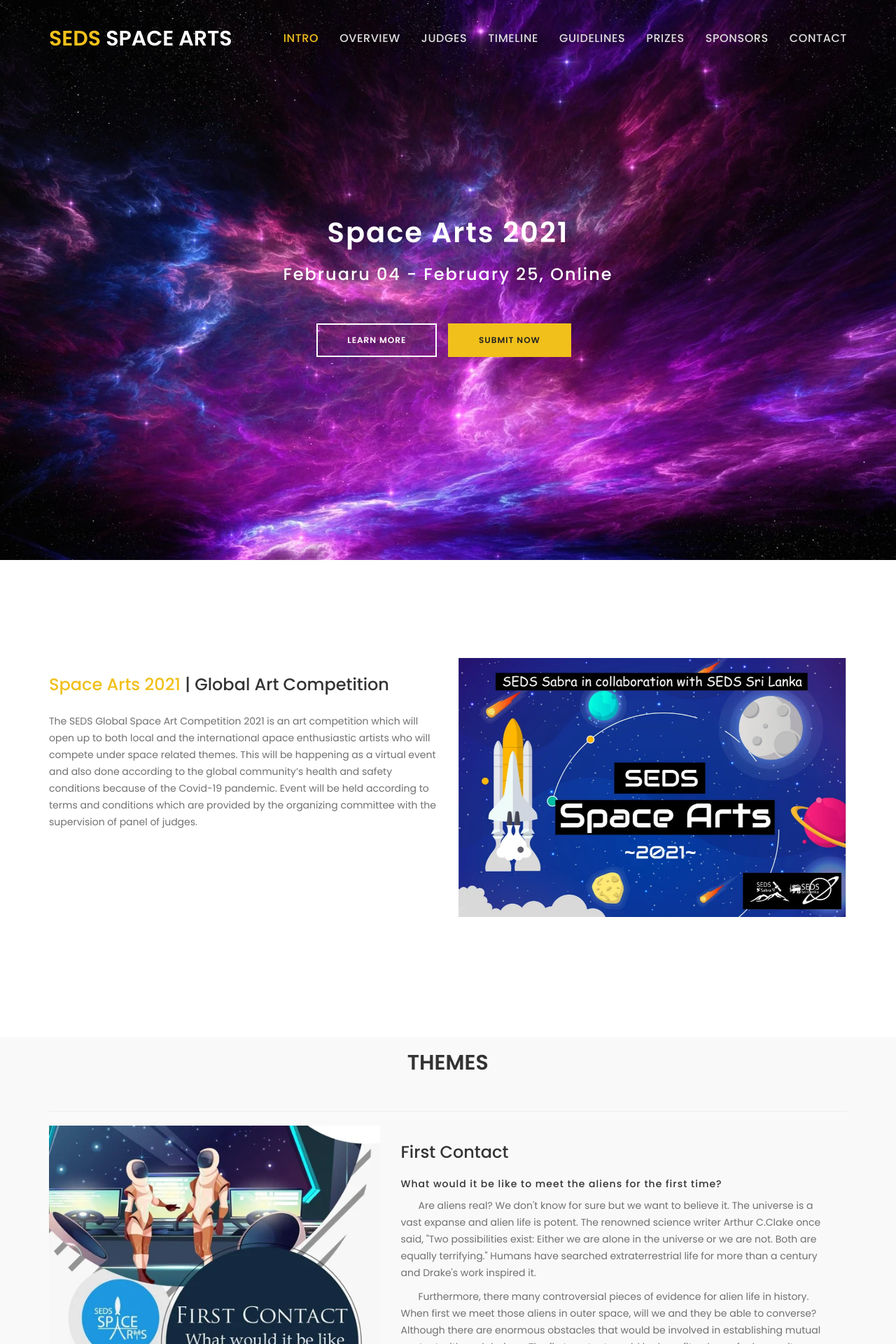
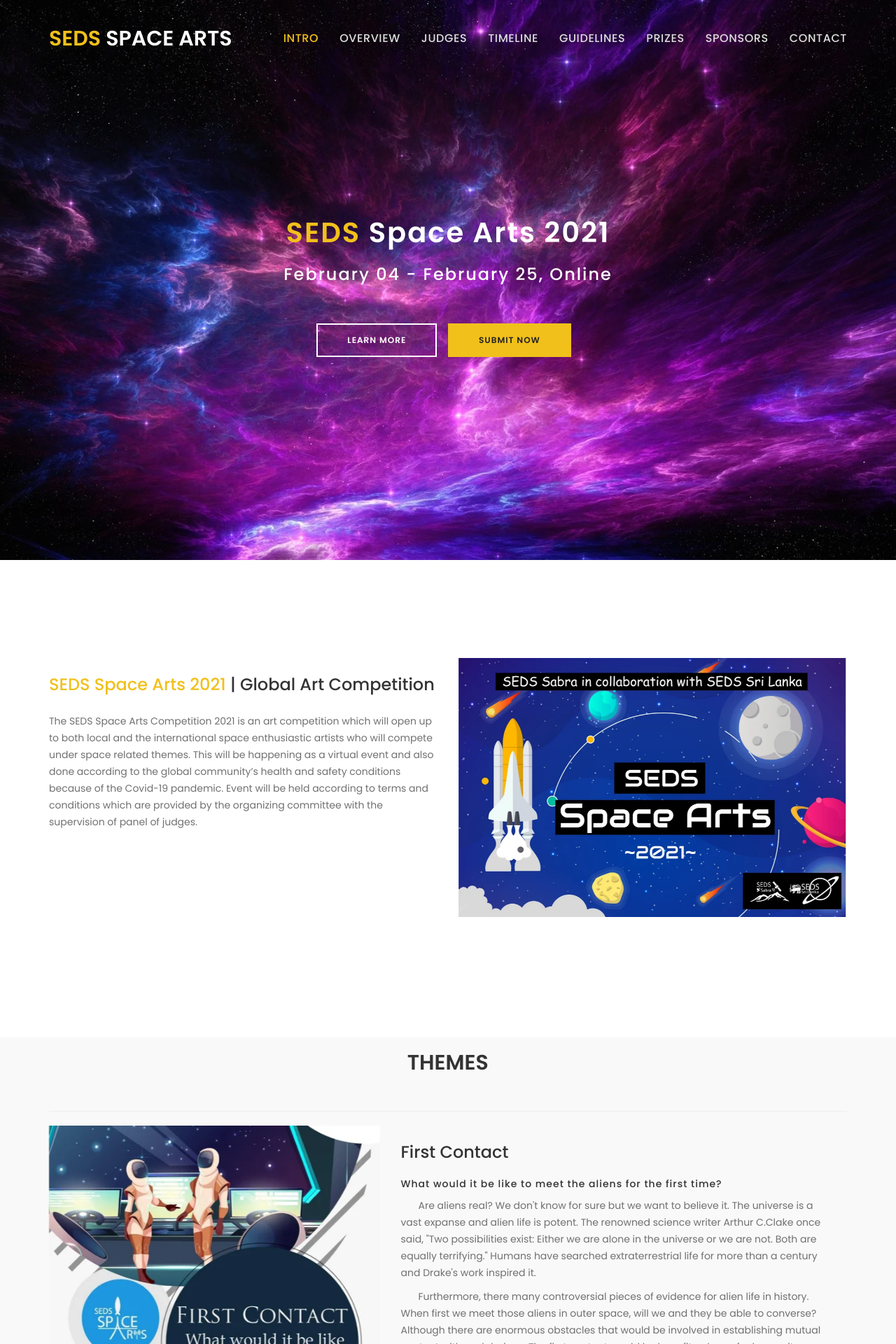
Before and after one commit to ThiwankaShan/SEDS-Space-Art-2021, a PHP site: page /public/index.html in a window 1280 px wide. Shown: the top 1920 px of the page at 70% size. Run offline with PHP 8.4, Linux system fonts and the light colour scheme; some libraries are stand-ins or nearby versions.

Commit message:
prizes section changes, image changes, fine tunes

```diff
--- a/public/css/form.css
+++ b/public/css/form.css
@@ -102,7 +102,7 @@ h2 {
 	color: rgb(0,0,0);
 	width: 100%;
 	margin: 30px auto 0 auto;
-	padding: 0 30px 30px 30px;
+	padding: 0 10px 10px 10px;
 }
 .templatemo-contact-form-1 h1, .templatemo-contact-form-1 p { color: #222; }
 .templatemo-contact-form-1 a {
--- a/public/css/style.css
+++ b/public/css/style.css
@@ -765,10 +765,11 @@ ul.timeline > li > .timeline-panel:after {
 #venue {
     text-align: center;
     background: url('../images/venue-bg.webp') 50% 0 repeat-y fixed;
-    background-size: cover;
+    background-size: contain;
     background-position: center center;
     padding-top: 7rem;
     padding-bottom: 7rem;
+
 }
 
 #venue p {
--- a/public/index.html
+++ b/public/index.html
@@ -81,8 +81,9 @@
 			<div class="row">
 
 				<div class="col-md-12 col-sm-12">
-					<h1 class="wow fadeInUp" data-wow-delay="1.2s">Space Arts 2021</h1>
-					<h3 class="wow bounceIn" data-wow-delay="0.7s">Februaru 04 - February 25, Online</h3>
+					<h1 class="wow fadeInUp" data-wow-delay="1.2s"><span class="highlight">SEDS</span> Space Arts 2021
+					</h1>
+					<h3 class="wow bounceIn" data-wow-delay="0.7s">February 04 - February 25, Online</h3>
 					<a href="#overview" class="btn btn-lg btn-default smoothScroll wow fadeInUp hidden-xs"
 						data-wow-delay="1.8s">LEARN MORE</a>
 					<a href="form.html" class="btn btn-lg btn-danger smoothScroll wow fadeInUp"
@@ -103,9 +104,9 @@
 			<div class="row">
 
 				<div class="wow fadeInUp col-md-6 col-sm-6" data-wow-delay="0.4s">
-					<h3> <span class="highlight">Space Arts 2021 </span>| Global Art Competition</h3>
-					<p>The SEDS Global Space Art Competition 2021 is an art competition which will open up to both local
-						and the international apace enthusiastic artists who will compete under space related themes.
+					<h3> <span class="highlight">SEDS Space Arts 2021 </span>| Global Art Competition</h3>
+					<p>The SEDS Space Arts Competition 2021 is an art competition which will open up to both local
+						and the international space enthusiastic artists who will compete under space related themes.
 						This will be happening as a virtual event and also done according to the global community’s
 						health and safety conditions because of the Covid-19 pandemic. Event will be held according to
 						terms and conditions which are provided by the organizing committee with the supervision of
@@ -138,10 +139,10 @@
 						<div class="content second-content">
 							<hr>
 							<div class="row">
-								<div class="col-md-5 left-image">
+								<div class="col-md-5 left-image wow fadeInLeft" data-wow-delay="0.7s">
 									<img src="images/first contact.webp">
 								</div>
-								<div class="col-md-7">
+								<div class="col-md-7 wow fadeInUp" data-wow-delay="1.0s">
 									<div class="right-about-text">
 										<h3>First Contact</h3>
 										<h5>What would it be like to meet the aliens for the first time?</h5>
@@ -165,11 +166,11 @@
 							<hr>
 							<div class="row">
 
-								<div class="col-md-5 col-md-push-7">
+								<div class="col-md-5 col-md-push-7 wow fadeInRight" data-wow-delay="0.7s">
 									<img src="images/the next stop.webp">
 								</div>
 
-								<div class="col-md-7 col-md-pull-5">
+								<div class="col-md-7 col-md-pull-5 wow fadeInUp" data-wow-delay="1.0s">
 									<div class="left-about-text">
 										<h3>The Next Stop </h3>
 										<h5>What is the future of space travel going to look like?</h5>
@@ -195,11 +196,11 @@
 							</div>
 							<hr>
 							<div class="row">
-								<div class="col-md-5 left-image">
+								<div class="col-md-5 left-image wow fadeInLeft" data-wow-delay="0.7s">
 									<img src="images/cosomos.webp">
 								</div>
 								<div class="col-md-7">
-									<div class="right-about-text">
+									<div class="right-about-text wow fadeInUp" data-wow-delay="1.0s">
 										<h4>Cosmos 2222 </h4>
 										<h5>What the future civilization could look like ?</h5>
 										<p> While the future cannot be predicted with certainty, present understanding
@@ -321,7 +322,7 @@
 							<div id="collapseThree" class="panel-collapse collapse" role="tabpanel"
 								aria-labelledby="headingThree">
 								<div class="panel-body">
-									<p>SEDS Global Space Art Competition 2021 is organized by SEDS Sabra which is the
+									<p>SEDS Global Space Arts Competition 2021 is organized by SEDS Sabra which is the
 										SEDS
 										chapter of Sabaragamuwa University of Sri Lanka. SEDS Sabra is a chapter which
 										is under the
@@ -417,7 +418,7 @@
 							<div class="speakers-thumb">
 								<h3>Randy Chriz Perera</h3>
 								<h6>Artist & Animator</h6>
-								<p>Co-Founder/Chief animator of Meraki United</p>
+								<p>Co-Founder/Chief Animator of Meraki United</p>
 								<ul class="social-icon text-center judge-fa">
 									<li><a href="https://www.facebook.com/RandyChrizTheARTIST/"
 											class="fa fa-facebook wow fadeInUp " data-wow-delay="1s"></a></li>
@@ -477,7 +478,10 @@
 								<h3>Nisali Siriwardene
 								</h3>
 								<h6>Fine Artist</h6>
-								<p>Architecture undergraduate</p>
+								<p>Architecture undergraduate<br>
+									Conservationist / Naturalist<br>
+									Social Media Content Creator
+								</p>
 								<ul class="social-icon text-center judge-fa">
 									<li><a href="https://www.facebook.com/%F0%9D%92%A9%F0%9D%92%BE%F0%9D%93%88%F0%9D%92%B6%F0%9D%93%81%F0%9D%92%BE-%F0%9D%93%88%F0%9D%92%BE%F0%9D%93%87%F0%9D%92%BE%F0%9D%93%8C%F0%9D%92%B6%F0%9D%93%87%F0%9D%92%B9%F0%9D%91%92%F0%9D%93%83%F0%9D%91%92-401087070655345/"
 											class="fa fa-facebook wow fadeInUp " data-wow-delay="1s"></a></li>
@@ -733,6 +737,11 @@
 			<div class="row">
 				<div class="col-md-12">
 					<h2 class="text-center"><span class="highlight">Prizes</span></h2>
+					<h4 style="color: white !important">Winners will receive valuable
+						certificates & cash prizes worth LKR 50,000.<br>
+
+						Winners will be rewarded many more benefits free of charge in our important space-related
+						sessions & workshops for a particular period.</h4>
 				</div>
 				<div class="col-md-4 col-sm-4">
 					<div class="work-wrapper">
@@ -740,10 +749,7 @@
 						<h3 class="text-uppercase tm-work-h3">Winner</h3>
 						<h6 class="text-uppercase tm-work-h3">Division 1</h6>
 						<hr>
-						<p>Winners will receive valuable certificates & cash prizes worth LKR 50,000.</p>
-						<p>
-							Winners will be rewarded many more benefits free of charge in our important space-related
-							sessions & workshops for a particular period.</p>
+
 
 					</div>
 				</div>
@@ -753,10 +759,7 @@
 						<h3 class="text-uppercase tm-work-h3">Winner</h3>
 						<h6 class="text-uppercase tm-work-h3">Division 2</h6>
 						<hr>
-						<p>Winners will receive valuable certificates & cash prizes worth LKR 50,000.</p>
-						<p>
-							Winners will be rewarded many more benefits free of charge in our important space-related
-							sessions & workshops for a particular period.</p>
+
 
 					</div>
 				</div>
@@ -766,10 +769,7 @@
 						<h3 class="text-uppercase tm-work-h3">Winner</h3>
 						<h6 class="text-uppercase tm-work-h3">Division 3</h6>
 						<hr>
-						<p>Winners will receive valuable certificates & cash prizes worth LKR 50,000.</p>
-						<p>
-							Winners will be rewarded many more benefits free of charge in our important space-related
-							sessions & workshops for a particular period.</p>
+
 
 					</div>
 				</div>
--- a/public/success.html
+++ b/public/success.html
@@ -6,7 +6,7 @@
 New Event
 http://www.templatemo.com/tm-486-new-event
 -->
-	<title>SEDS SABRA - SPACE ART 2021</title>
+	<title>SEDS SABRA - SPACE ARTS 2021</title>
 	<meta name="description" content="">
 	<meta name="author" content="">
 	<meta charset="UTF-8">
@@ -47,8 +47,8 @@ http://www.templatemo.com/tm-486-new-event
 			<div class="row">
 
 				<div class="col-md-12 col-sm-12">
-					<h1 class="wow fadeInUp" data-wow-delay="0.9s">Thank you for participating in SPACE ART 2021</h1>
-					<h3 class="wow bounceIn" data-wow-delay="1.3s">See you in the closing ceremony <br>STAY SAFE</h3>
+					<h1 class="wow fadeInUp" data-wow-delay="0.9s">Thank you for participating in SEDS SPACE ARTS 2021</h1>
+					<h3 class="wow bounceIn" data-wow-delay="1.3s">GOOD LUCK & STAY SAFE</h3>
 					<a href="index.html" class="btn btn-lg btn-danger smoothScroll wow fadeInUp"
 						data-wow-delay="2.0s">Go Back</a>
 				</div>
```
Also changed, not shown: public/form.html (+7 -7 lines), public/images/preview.png (added), public/images/templatemo-bg-2.webp, public/images/venue-bg.webp.
